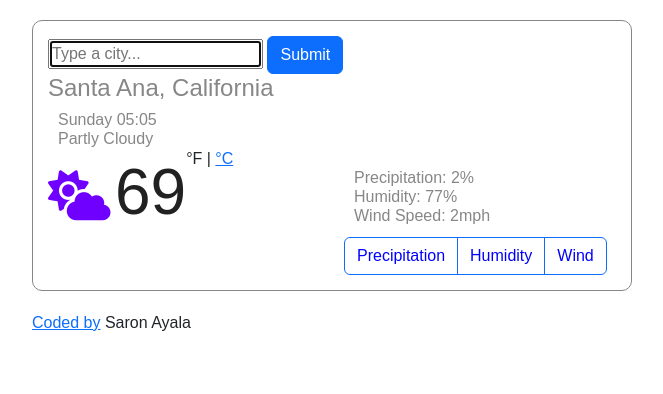
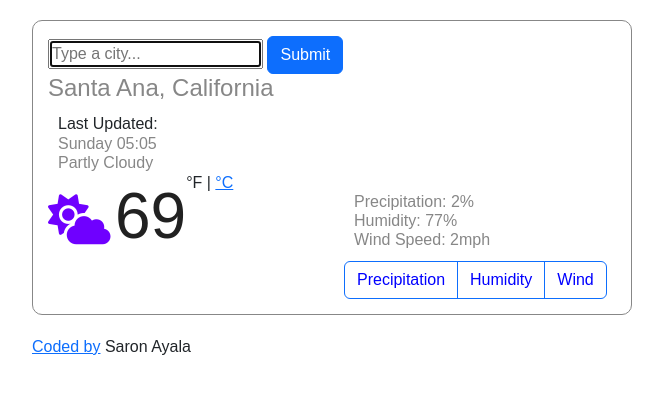
Before and after one commit to sqaya/sqaya--3-, a website built with Parcel: page index.html in a window 1280 px wide. Shown: the whole page, without its empty margins (308-971 px from the left). Built offline with nearby package versions, Linux system fonts and the light colour scheme.

Commit message:
added span to date

```diff
--- a/index.html
+++ b/index.html
@@ -39,7 +39,7 @@
           Santa Ana, California
         </h1>
         <ul>
-          <li id="date">Monday 12:00</li>
+          <span>Last Updated: </span><li id="date"> </li>
           <li><span id="description"> Partly Cloudy</span></li>
         </ul>
         <div class="row">
```
